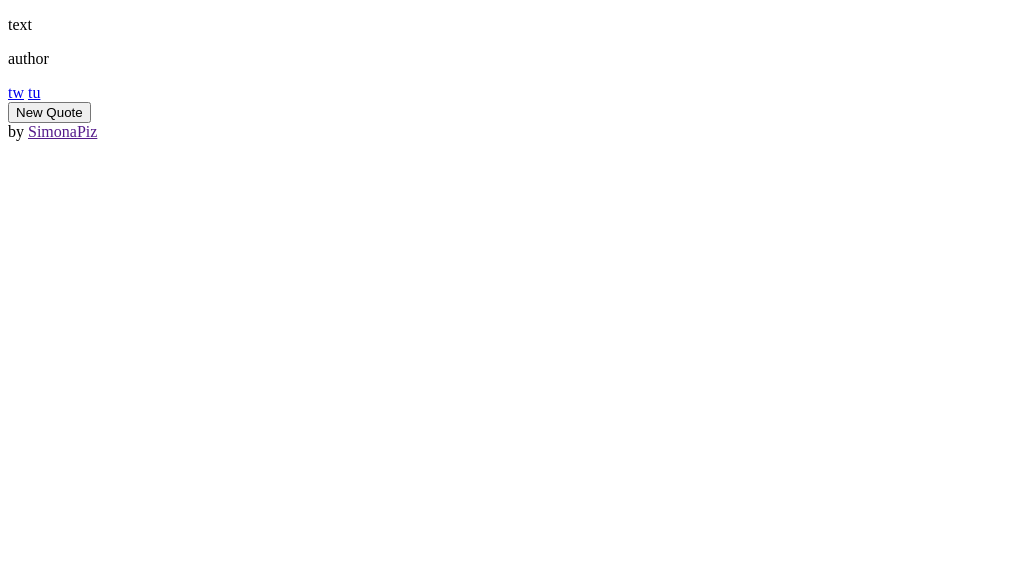
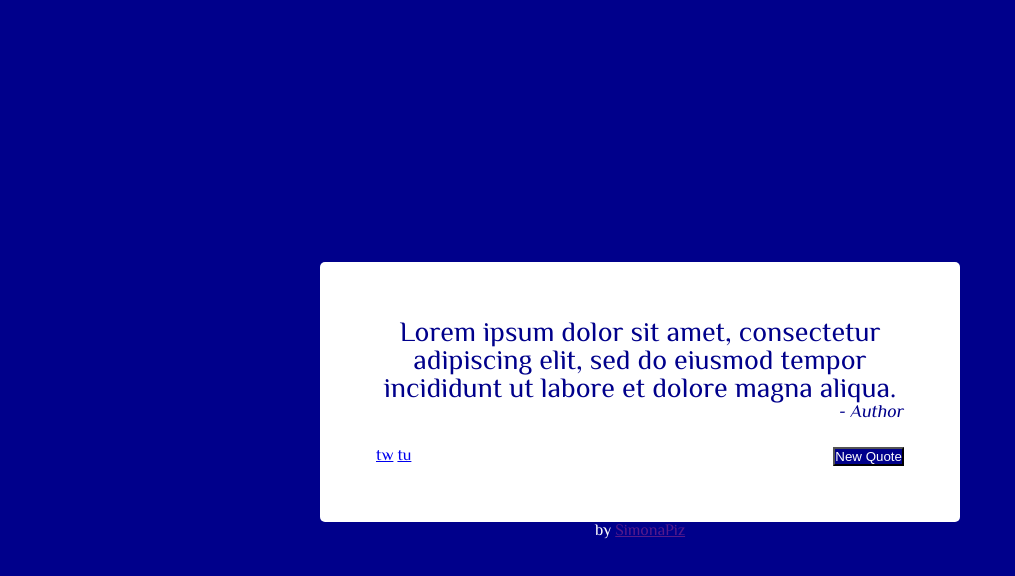
Before and after one commit to SimonaPiz/random-quote-machine, a website: page index.html in a window 1280 px wide. Shown: the whole page, without its empty margins (0-1015 px from the left). Drawn offline with nearby package versions, Linux system fonts and the light colour scheme.

Commit message:
features #1 - link fonts and add scss

```diff
--- a/index.html
+++ b/index.html
@@ -18,22 +18,25 @@
     <meta name="msapplication-TileColor" content="#da532c">
     <meta name="theme-color" content="#ffffff">
 
+    <!-- fonts -->
+    <link rel="preconnect" href="https://fonts.googleapis.com">
+    <link rel="preconnect" href="https://fonts.gstatic.com" crossorigin>
+    <link href="https://fonts.googleapis.com/css2?family=Philosopher:ital@0;1&display=swap" rel="stylesheet">
+
     <script src="https://ajax.googleapis.com/ajax/libs/jquery/3.6.0/jquery.js"></script>
   </head>
   <body>
 
     <div id='quote-box'>
-      <p id="text">text</p>
-      <p id="author">author</p>
+      <p id="text">Lorem ipsum dolor sit amet, consectetur adipiscing elit, sed do eiusmod tempor incididunt ut labore et dolore magna aliqua.</p>
+      <p id="author">- Author</p>
 
-      <div>
-        <div id="links-container">
+      <div id="buttons-box">
+        <div id="links-box">
           <a id="tweet-quote" href="#">tw</a>
           <a id="tumbr-quote" href="#">tu</a>
         </div>
-        <div id="new-quote">
-          <button>New Quote</button>
-        </div>
+        <button id="new-quote">New Quote</button>
       </div>
     </div>
 
--- a/package.json
+++ b/package.json
@@ -4,7 +4,8 @@
   "description": "A web page that randomly generates a quote every time the button is clicked",
   "main": "index.js",
   "scripts": {
-    "test": "echo \"Error: no test specified\" && exit 1"
+    "test": "echo \"Error: no test specified\" && exit 1",
+    "sass": "sass --watch styles.scss styles.css"
   },
   "repository": {
     "type": "git",
--- /dev/null
+++ b/styles.scss
@@ -0,0 +1,56 @@
+$random-color : #00008B;
+$font-primary: 'Philosopher', sans-serif;
+
+* {
+  margin: 0;
+  padding: 0;
+  vertical-align: baseline;
+  box-sizing: border-box;
+}
+
+body {
+  font-family: $font-primary;
+  color: white;
+  background-color: $random-color;
+  line-height: 1;
+  height: 100vh;
+  display: flex;
+  flex-direction: column;
+  justify-content: center;
+  align-items: center;
+}
+
+
+div#quote-box {
+  width: 50%;
+  padding: 56px;
+  background-color: white;
+  color: $random-color;
+  border-radius: 5px;
+  display: flex;
+  flex-direction: column;
+
+  #text {
+    font-size: 28px;
+    align-self: center;
+    text-align: center;
+  }
+
+  #author {
+    align-self: flex-end;
+    font-size: 18px;
+    font-style: italic;
+  }
+
+  #buttons-box {
+    margin-top: 5%;
+    align-self: stretch;
+    display: flex;
+    justify-content: space-between;
+
+    #new-quote {
+      color: white;
+      background-color: $random-color;
+    }
+  }
+}
```
Also changed, not shown: styles.css, 1 other file.
